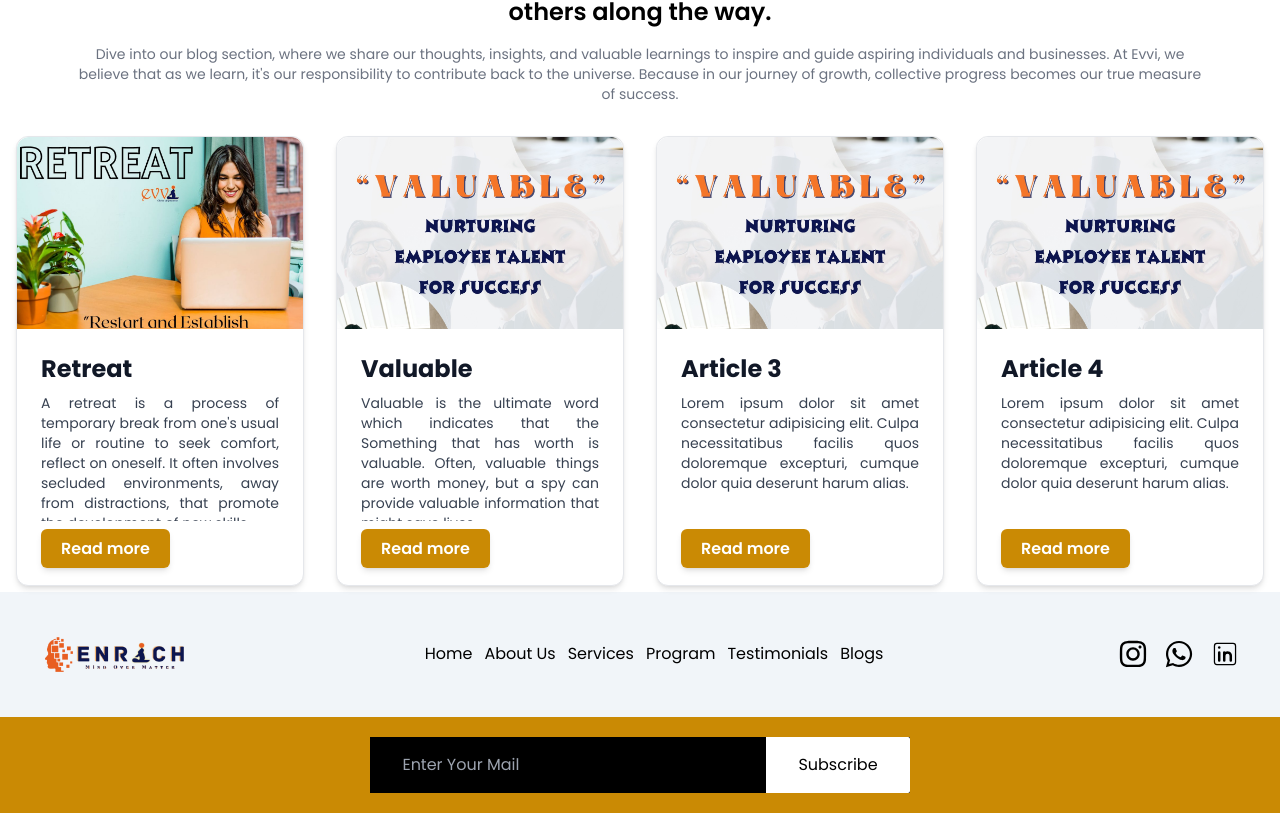
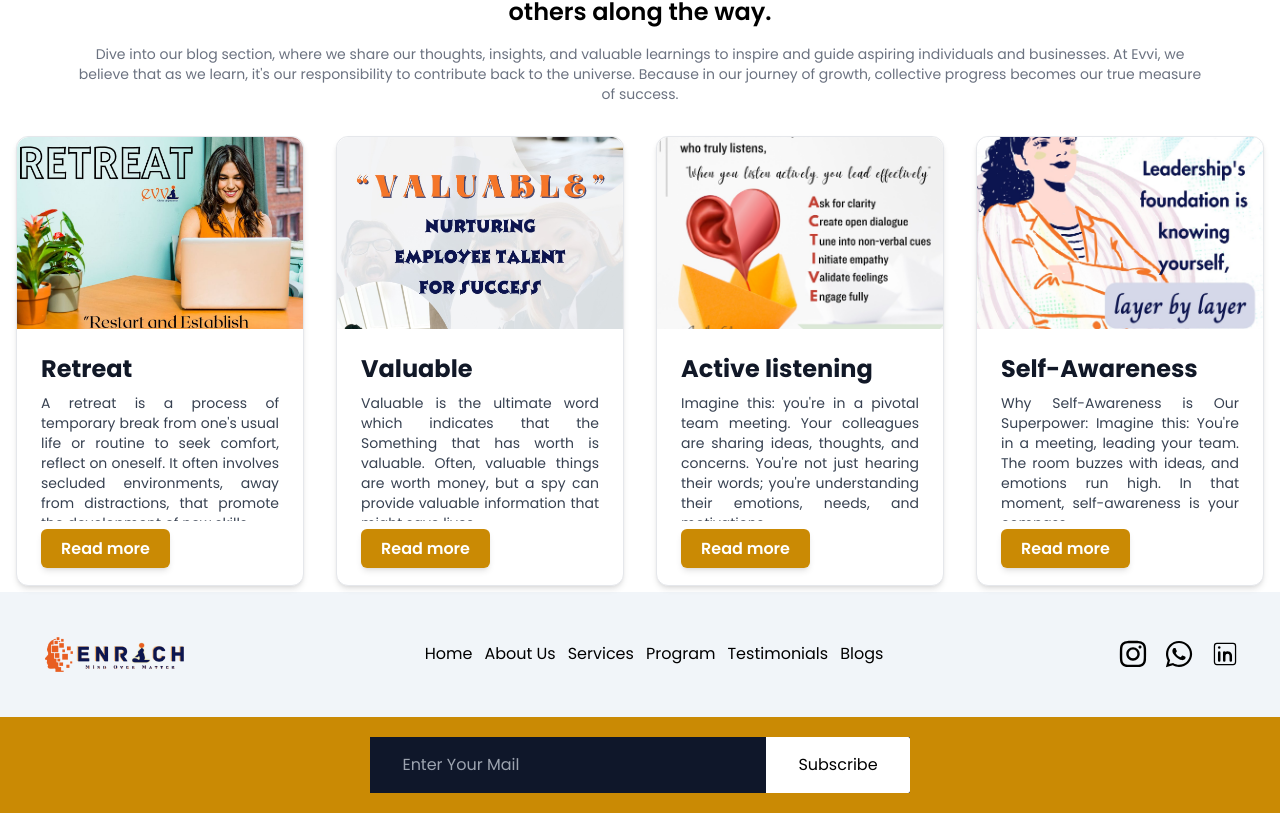
Before and after one commit to rasikumar/enrich, a React (Vite) app: page / in a window 1280 px wide. Shown: the part 4213-5026 px from the top of the page. Built offline with nearby package versions, Linux system fonts and the light colour scheme; a web font is replaced by a local one.

Commit message:
nothing changed

```diff
--- a/src/components/BlogDetails.jsx
+++ b/src/components/BlogDetails.jsx
@@ -1,22 +1,24 @@
-import { useParams } from 'react-router-dom';
-import { Link } from 'react-router-dom';
+import { useNavigate, useParams } from 'react-router-dom';
 import { IoArrowBackCircle } from "react-icons/io5";
 
 import retreatImage from '../assets/blogs/retreatImage.jpeg';
 import valuableImage from '../assets/blogs/valuableImage.jpeg';
-import blogImage from '../assets/blogs/valuableImage.jpeg';
+import listeningImage from '../assets/blogs/listeningImage.jpeg';
+import awarnessImage from '../assets/blogs/awarnessImage.jpeg'
 
 const articles = [
   { id: 1, title: "Retreat", content: "A retreat is a process of temporary break from one's usual life or routine to seek comfort, reflect on oneself. It often involves secluded environments, away from distractions, that promote the development of new skills. Retreats can serve various purposes, ranging from personal growth and wellness to professional development. By this way our RETREAT will lead you to a wonderful destiny. So just stay connected with us for this amazing journey.", image: retreatImage },
 
   { id: 2, title: "Valuable", content: "Valuable is the ultimate word which indicates that the Something that has worth is valuable. Often, valuable things are worth money, but a spy can provide valuable information that might save lives. In this Blog how VALUABLE can work in sing individual life which can create the admirable thing though that. By this way our VALUABLE will lead you to a wonderful destiny. So just stay connected with us for this amazing journey.", image: valuableImage },
 
-  { id: 3, title: "Article 3", content: "Lorem ipsum dolor sit amet consectetur adipisicing elit. Culpa necessitatibus facilis quos doloremque excepturi, cumque dolor quia deserunt harum alias.", image: blogImage },
+  { id: 3, title: "Active listening", content: "Imagine this: you're in a pivotal team meeting. Your colleagues are sharing ideas, thoughts, and concerns. You're not just hearing their words; you're understanding their emotions, needs, and motivations. ", image: listeningImage },
 
-  { id: 4, title: "Article 4", content: "Lorem ipsum dolor sit amet consectetur adipisicing elit. Culpa necessitatibus facilis quos doloremque excepturi, cumque dolor quia deserunt harum alias.", image: blogImage },
+  { id: 4, title: "Self-Awareness", content: "Why Self-Awareness is Our Superpower: Imagine this: You're in a meeting, leading your team. The room buzzes with ideas, and emotions run high. In that moment, self-awareness is your compass.", image: awarnessImage },
 ];
 
 const BlogDetail = () => {
+  const navigate = useNavigate();
+
   const { id } = useParams();
   const article = articles.find(article => article.id === parseInt(id));
 
@@ -26,7 +28,7 @@ const BlogDetail = () => {
 
   return (
     <div className="container mx-auto p-6">
-      <Link to={'/'} className='text-4xl'><IoArrowBackCircle/></Link>
+      <IoArrowBackCircle className='text-3xl' onClick={() => navigate(-1)} />
       <div className="bg-white rounded-xl border  border-gray-200 shadow-md overflow-hidden">
         <img src={article.image} alt={article.title} className="w-full h-64 object-cover" />
         <div className="p-6">
--- a/src/components/BlogsList.jsx
+++ b/src/components/BlogsList.jsx
@@ -5,15 +5,16 @@ import { Link } from 'react-router-dom';
 
 import retreatImage from '../assets/blogs/retreatImage.jpeg';
 import valuableImage from '../assets/blogs/valuableImage.jpeg';
-import blogImage from '../assets/blogs/valuableImage.jpeg';
+import awarnessImage from '../assets/blogs/awarnessImage.jpeg';
+import listeningImage from '../assets/blogs/listeningImage.jpeg';
 
 gsap.registerPlugin(ScrollTrigger);
 
 const articles = [
   { id: 1, title: "Retreat", content: "A retreat is a process of temporary break from one's usual life or routine to seek comfort, reflect on oneself. It often involves secluded environments, away from distractions, that promote the development of new skills.", image: retreatImage },
   { id: 2, title: "Valuable", content: "Valuable is the ultimate word which indicates that the Something that has worth is valuable. Often, valuable things are worth money, but a spy can provide valuable information that might save lives.", image: valuableImage },
-  { id: 3, title: "Article 3", content: "Lorem ipsum dolor sit amet consectetur adipisicing elit. Culpa necessitatibus facilis quos doloremque excepturi, cumque dolor quia deserunt harum alias.", image: blogImage },
-  { id: 4, title: "Article 4", content: "Lorem ipsum dolor sit amet consectetur adipisicing elit. Culpa necessitatibus facilis quos doloremque excepturi, cumque dolor quia deserunt harum alias.", image: blogImage },
+  { id: 3, title: "Active listening", content: "Imagine this: you're in a pivotal team meeting. Your colleagues are sharing ideas, thoughts, and concerns. You're not just hearing their words; you're understanding their emotions, needs, and motivations. ", image: listeningImage },
+  { id: 4, title: "Self-Awareness", content: "Why Self-Awareness is Our Superpower: Imagine this: You're in a meeting, leading your team. The room buzzes with ideas, and emotions run high. In that moment, self-awareness is your compass.", image: awarnessImage },
 ];
 
 const BlogsList = () => {
--- a/src/components/Footer.jsx
+++ b/src/components/Footer.jsx
@@ -29,7 +29,7 @@ const Footer = () => {
         </div>
       </div>
       <div className='bg-yellow-600 w-full p-5'>
-        <div className='m-auto bg-black w-full md:w-fit flex flex-col md:flex-row justify-center items-center'>
+        <div className='m-auto bg-slate-900 w-full md:w-fit flex flex-col md:flex-row justify-center items-center'>
           <input type="text" placeholder="Enter Your Mail" className='border-none px-8 bg-transparent text-white py-2 outline-none mb-4 md:mb-0 md:mr-4 w-full md:w-auto' />
           <button className='bg-white py-4 px-8 rounded-r-sm hover:bg-slate-200 transition delay-100 w-full md:w-auto'>Subscribe</button>
         </div>
```
Also changed, not shown: src/assets/blogs/awarnessImage.jpeg (added), src/assets/blogs/listeningImage.jpeg (added).
